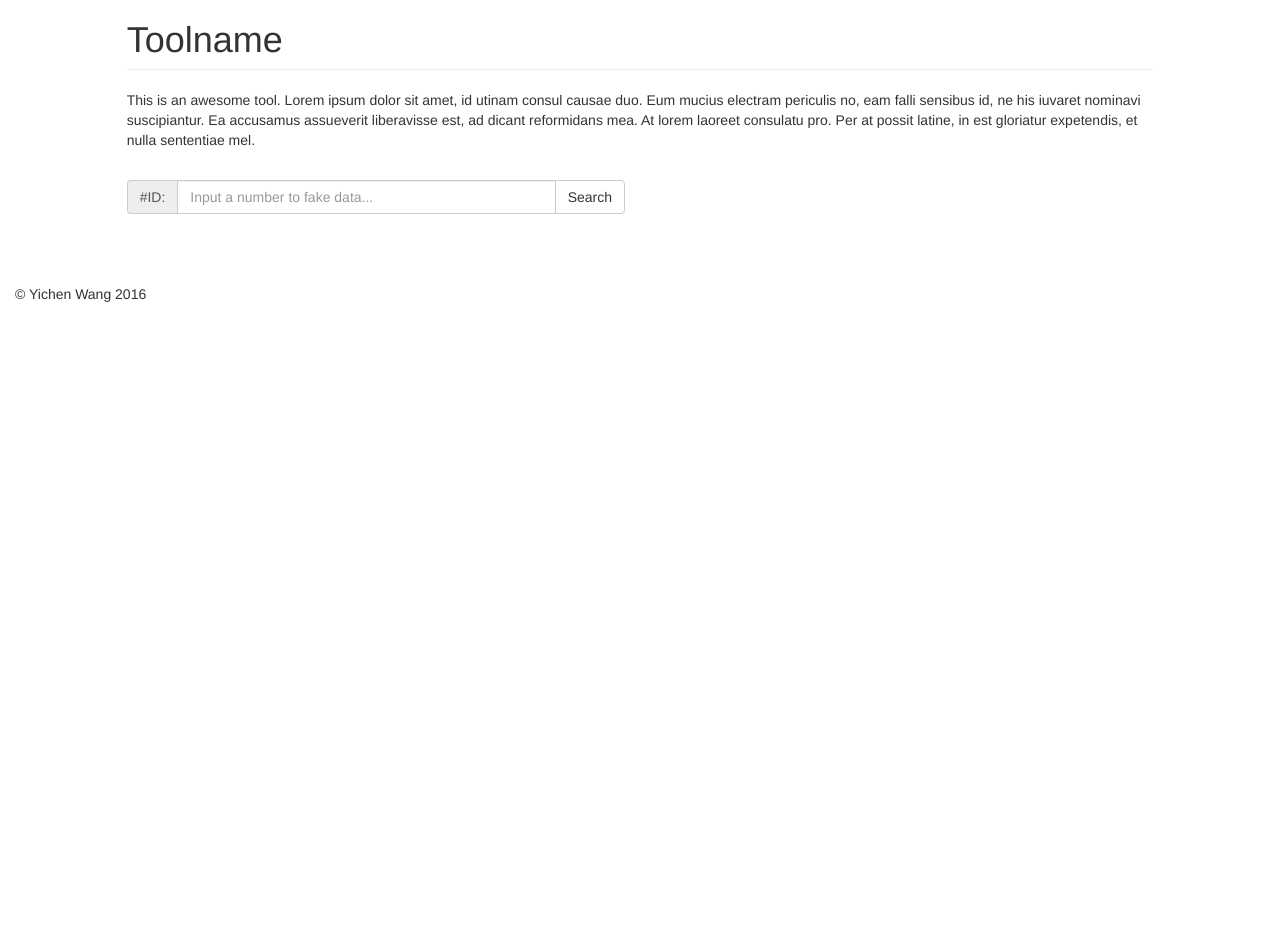
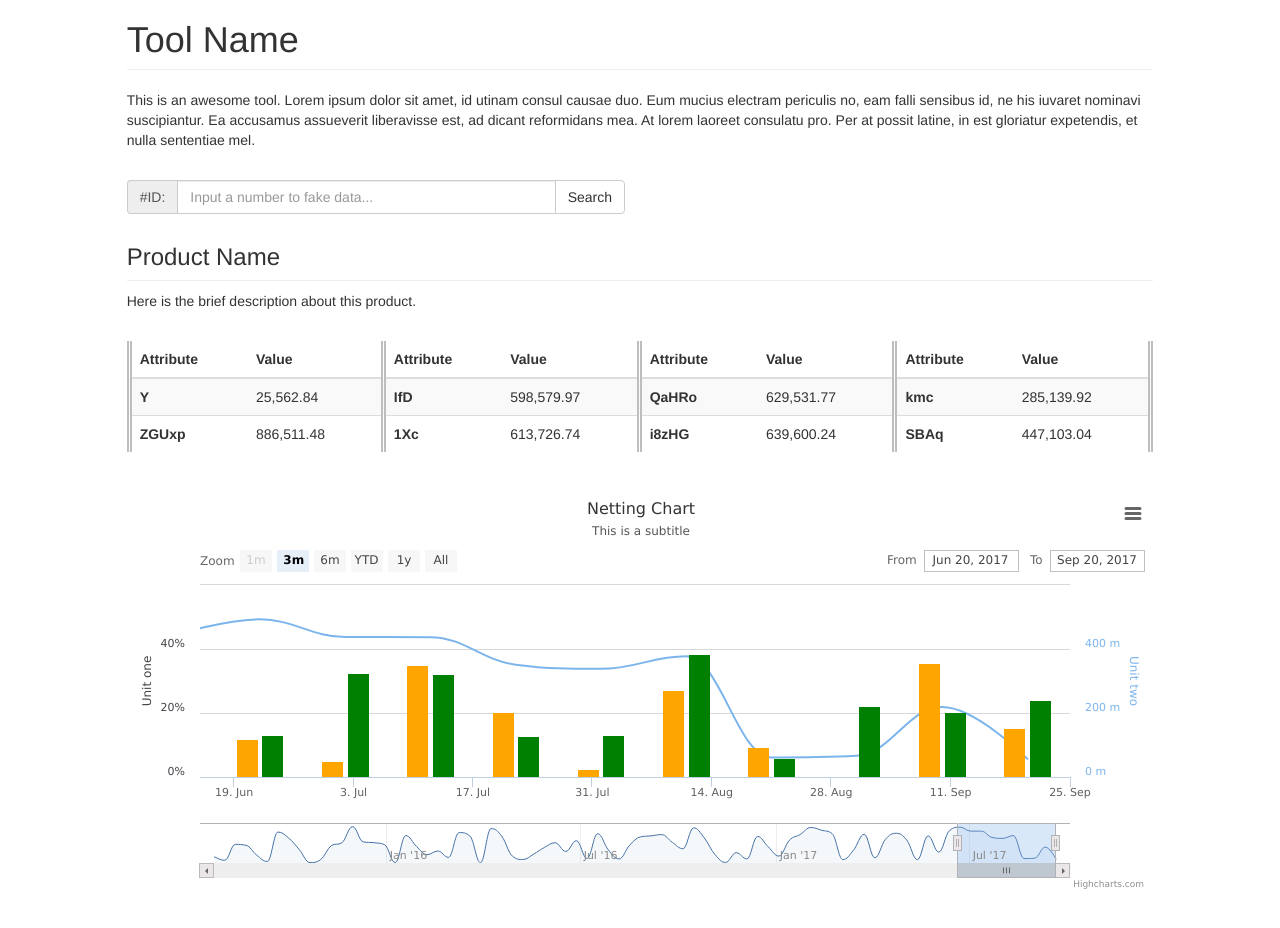
Before and after one commit to wangycthu/highstock_example, a plain HTML site: page index.html in a window 1280 px wide. Before the commit the page ends 800 px from the top, so only its background shows below. Drawn offline with nearby package versions, Linux system fonts and the light colour scheme.

Commit message:
set default search

```diff
--- a/index.html
+++ b/index.html
@@ -4,24 +4,19 @@
     <meta charset="utf-8">
     <meta http-equiv="X-UA-Compatible" content="IE=edge">
     <meta name="viewport" content="width=device-width, initial-scale=1">
-    <meta author="LeeTZ">
     <title>Hightchart Example</title>
     <!-- Bootstrap core CSS -->
     <link href="bower_components/bootstrap/dist/css/bootstrap.min.css" rel="stylesheet">
     <!-- Custom styles -->
     <link href="css/style.css" rel="stylesheet">
-    <!-- HTML5 shim and Respond.js for IE8 support of HTML5 elements and media queries -->
-    <!--[if lt IE 9]>
-    <script src="https://oss.maxcdn.com/html5shiv/3.7.2/html5shiv.min.js"></script>
-    <script src="https://oss.maxcdn.com/respond/1.4.2/respond.min.js"></script>
-    <![endif]-->
+
   </head>
   <body>
     <div class="container-fluid">
       <div class="row">
         <div class="col-md-1"></div>
         <div class="col-md-10 main">
-          <h1 class="page-header">Toolname</h1>
+          <h1 class="page-header">Tool Name</h1>
           <p>This is an awesome tool. Lorem ipsum dolor sit amet, id utinam consul causae duo. Eum mucius electram periculis no, eam falli sensibus id, ne his iuvaret nominavi suscipiantur. Ea accusamus assueverit liberavisse est, ad dicant reformidans mea. At lorem laoreet consulatu pro. Per at possit latine, in est gloriatur expetendis, et nulla sententiae mel.</p>
           <br>
           <!-- Search Button Begin-->
@@ -40,7 +35,7 @@
           <!-- Table Begin-->
           <div id="table-wrapper" style="display: none">
             <h3 class="sub-header">Product Name</h3>
-            <p>Here shows the search result in table. Eros constituto nam at. His probatus repudiandae ad. Ius aperiri percipit concludaturque ut, et mundi omittantur nec. Vel ne graeco antiopam repudiandae, at mea unum munere integre. Nec corpora posidonium ea, in suas doming oportere his. Id has percipitur sadipscing.</p>
+            <p>Here is the brief description about this product.</p>
             <br>
             <div class="table-responsive">
               <table class="table table-striped" id="tabledata">
@@ -69,9 +64,7 @@
         </div>
         <div class="col-md-1"></div>
       </div>
-      <footer>
-        <p>&copy; Yichen Wang 2016</p>
-      </footer>
+      <br>
     </div>
     <!-- Bootstrap core JavaScript Placed at the end of the document so the pages load faster -->
     <script src="https://ajax.googleapis.com/ajax/libs/jquery/1.11.3/jquery.min.js"></script>
--- a/js/index.js
+++ b/js/index.js
@@ -3,6 +3,8 @@
 function search() {
     // get text from the input box, you should pass this to your api call for data
     query = $("#query").val();
+    if (query == "")
+        query = "8";
 
     // this is a mock of your API call, you should change this to your own api call
     mydata = fakedata(query);
@@ -79,21 +81,29 @@ function search() {
 
         }],
         plotOptions: {
-            // xAxis info, you may need to change this
             spline: {
-                pointStart: Date.UTC(2016, 6, 23, 0, 0, 0),
+                pointStart: Date.UTC(2015, 6, 23, 0, 0, 0),
                 pointInterval: 864000000 // ten days
             },
             column: {
-                pointStart: Date.UTC(2016, 6, 23, 0, 0, 0),
+                pointStart: Date.UTC(2015, 6, 23, 0, 0, 0),
                 pointInterval: 864000000, // ten days
             }
         },
-        series: [{
+        series: [{ // double stack
+                name: 'Unit one',
+                data: mydata["unit1"],
+                type: 'spline',
+                tooltip: {
+                    valueDecimals: 2,
+                    valueSuffix: '%'
+                }
+            }, {
                 name: 'Unit two',
                 data: mydata["unit2_1"],
                 yAxis: 1,
                 type: 'column',
+                color: 'orange',
                 tooltip: {
                     valueDecimals: 2,
                     valueSuffix: ' m'
@@ -103,18 +113,10 @@ function search() {
                 data: mydata["unit2_2"],
                 yAxis: 1,
                 type: 'column',
+                color: 'green',
                 tooltip: {
                     valueDecimals: 2,
                     valueSuffix: ' m'
-                }
-            }, // double stack
-            {
-                name: 'Unit one',
-                data: mydata["unit1"],
-                type: 'spline',
-                tooltip: {
-                    valueDecimals: 2,
-                    valueSuffix: '%'
                 }
             }
         ]
@@ -172,4 +174,5 @@ function fakedata(query) {
 // this function is executed when document is ready, only for a quick view
 $(function() {
     $("#table-wrapper").hide();
+    search();
 });
```
